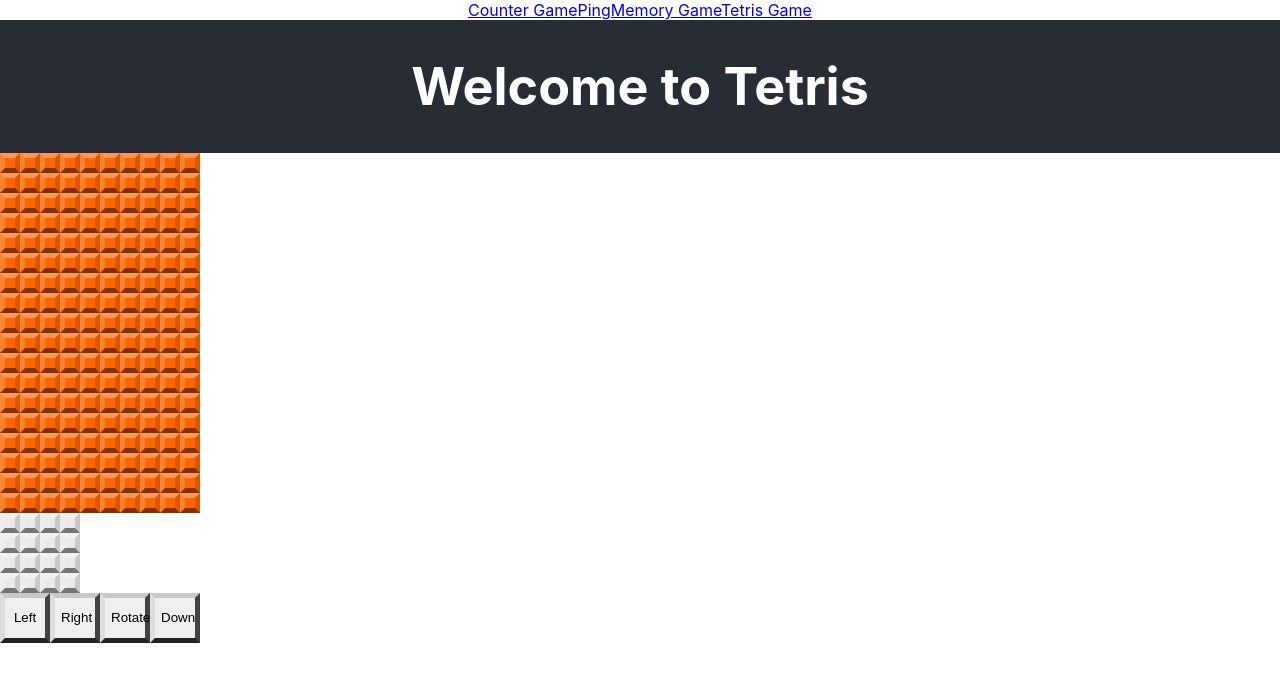
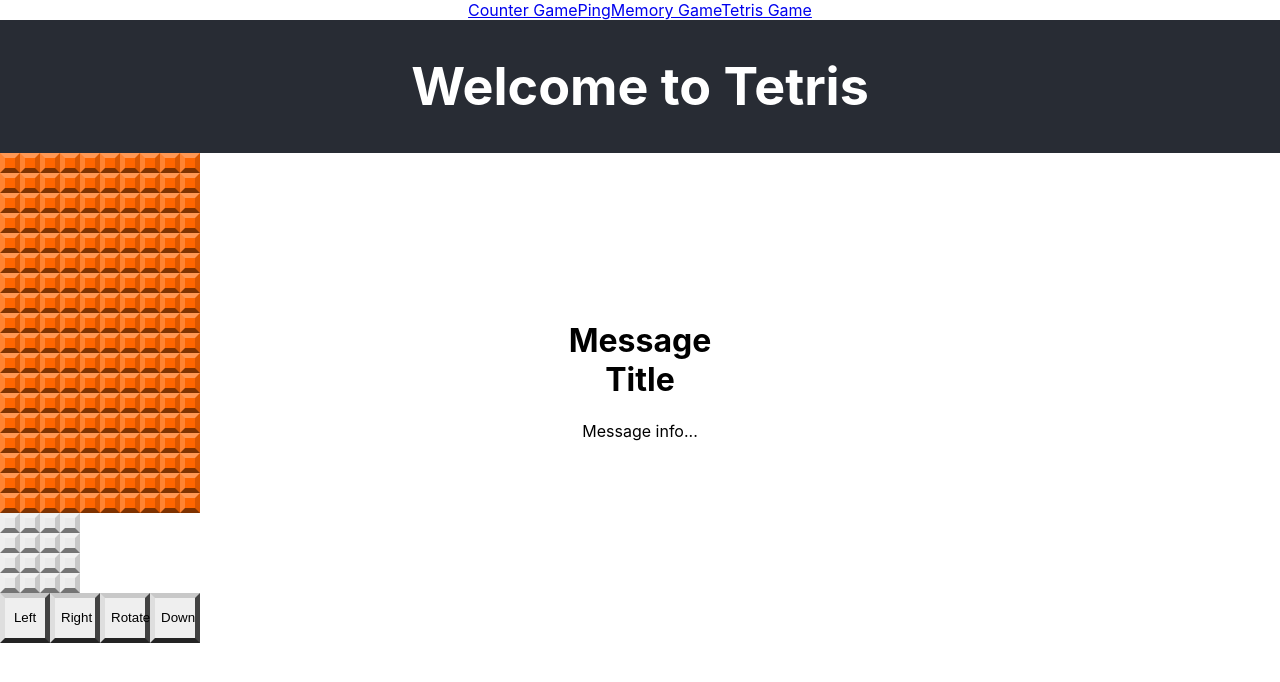
Before and after one commit to DigitalCraftsStudents/dev-arcade, a React (Create React App) app in the folder client/: page /tetris in a window 1280 px wide. Shown: the top 682 px of the page. Built offline with nearby package versions, Linux system fonts and the light colour scheme.

Commit message:
Added initial message popup

```diff
--- /dev/null
+++ b/client/src/games/tetris/components/MessagePopup.js
@@ -0,0 +1,11 @@
+import React from 'react'
+
+// Displays a message
+export default function MessagePopup(props) {
+  return (
+    <div className='message-popup'>
+      <h1>Message Title</h1>
+      <p>Message info...</p>
+    </div>
+  )
+}
--- a/client/src/games/tetris/css/tetris.css
+++ b/client/src/games/tetris/css/tetris.css
@@ -109,6 +109,21 @@
   border-bottom-color: var(--button-color-b);
 }
 
+.message-popup {
+  position: absolute;
+  left: 50%;
+  top: 50%;
+  transform: translate(-50%, -50%);
+  width: calc(var(--tile-size) * 10);
+  height: calc(var(--tile-size) * 10);
+  background-color: rgba(255, 255, 255, 0.5);
+  text-align: center;
+}
+
+.message-popup.hidden {
+  display: none;
+}
+
 * {
   box-sizing: border-box;
 }
--- a/client/src/games/tetris/tetris.js
+++ b/client/src/games/tetris/tetris.js
@@ -5,6 +5,7 @@ import { store } from './store';
 import GridBoard from './components/GridBoard';
 import NextBlock from './components/NextBlock';
 import Controls from './components/Controls'
+import MessagePopup from './components/MessagePopup'
 
 import './css/tetris.css'
 
@@ -17,6 +18,7 @@ const Tetris = (props) => (
       <GridBoard />
       <NextBlock />
       <Controls />
+      <MessagePopup />
     </div>
 );
 
```
